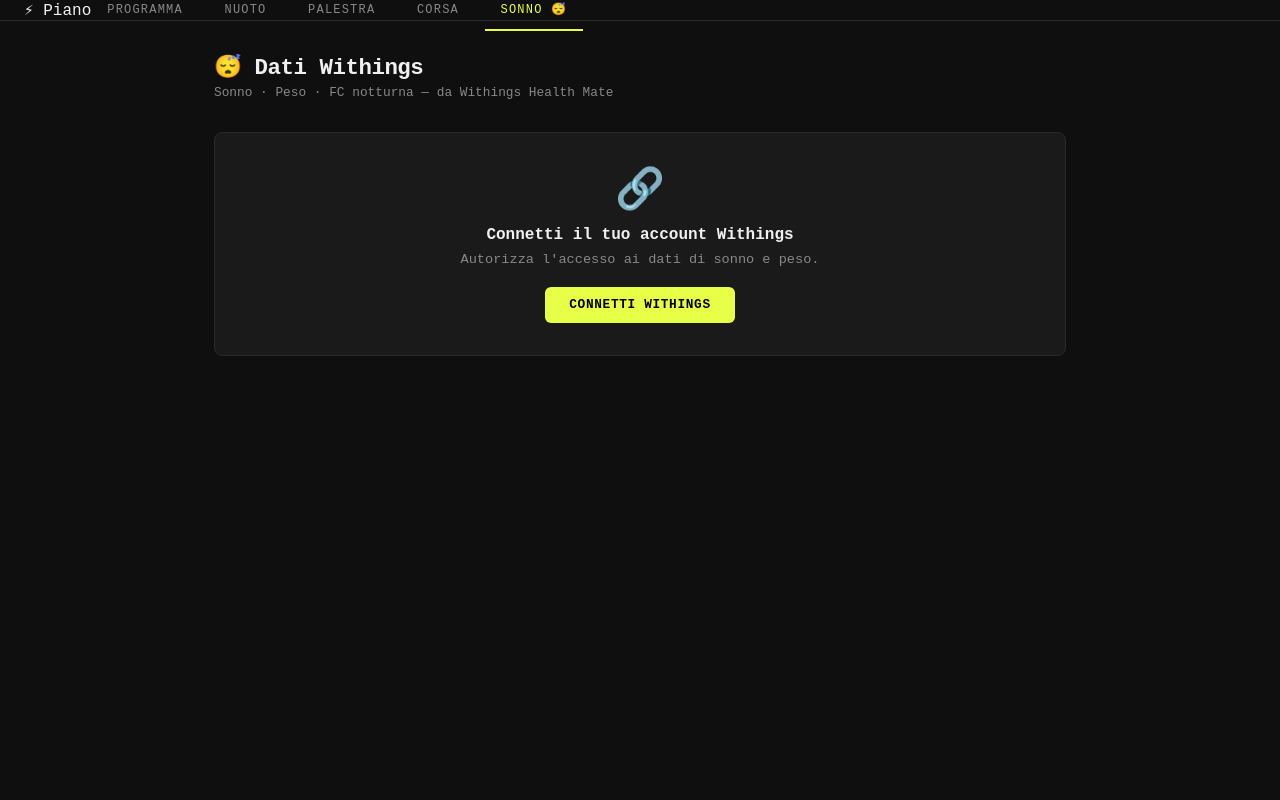
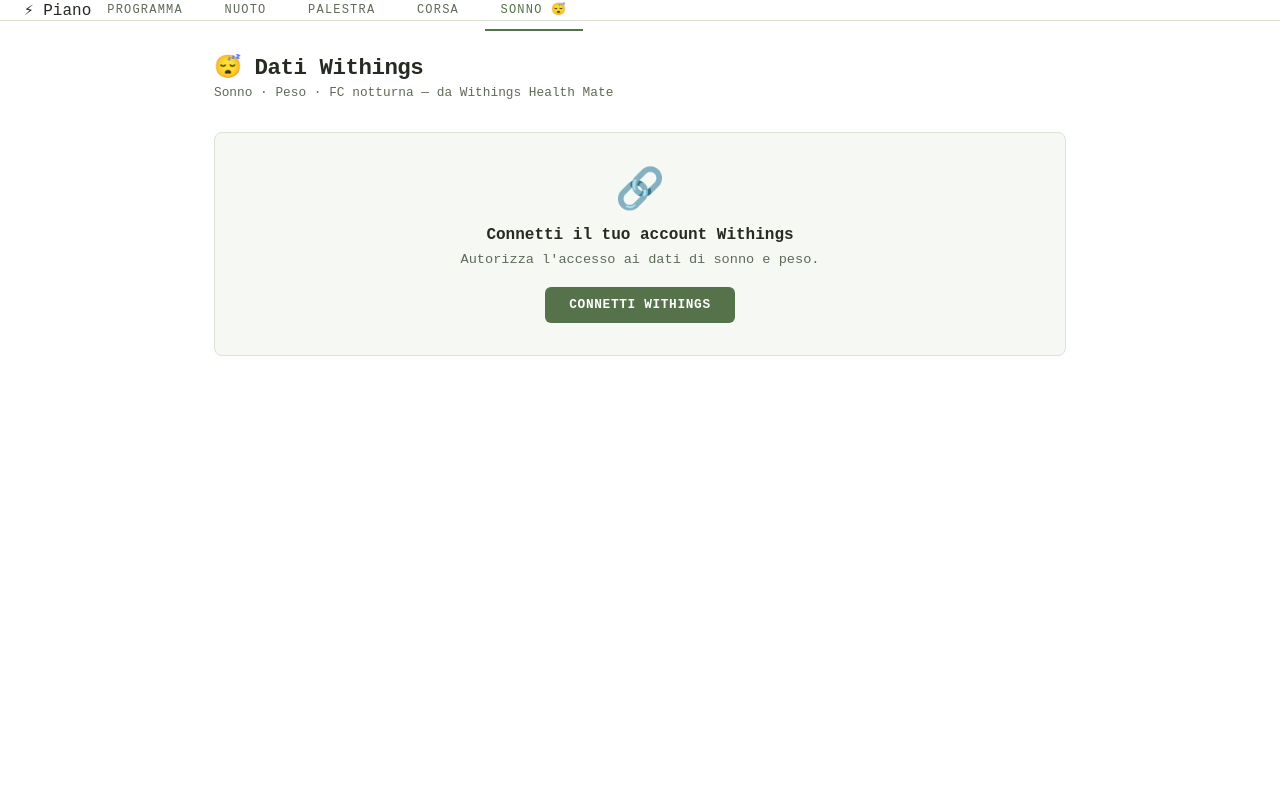
Before and after one commit to salvatorepirrone/mioallenamento, a PHP site: page /callback.html in a window 1280 px wide. Run offline with PHP 8.4, Linux system fonts and the light colour scheme.

Commit message:
Restyle: palette bianco e verde salvia
- Sostituito il tema scuro neon con sfondo bianco e verde salvia (#55724a)
- Ricalibrati i colori delle categorie (blu, rosso, viola, ocra, terracotta) per contrasto AA su sfondo chiaro
- Aggiunte ombre leggere alle card per dare profondita
- Corretto fallback colore non definito in .w-chip strong

```diff
--- a/callback.html
+++ b/callback.html
@@ -6,16 +6,16 @@
 <title>Withings — Piano Allenamento</title>
 <style>
   :root {
-    --bg: #0f0f0f;
-    --surface: #1a1a1a;
-    --border: #2a2a2a;
-    --accent: #e8ff47;
-    --accent2: #47b4ff;
-    --text: #f0f0f0;
-    --muted: #888;
-    --good: #4ade80;
-    --warn: #facc15;
-    --bad: #f87171;
+    --bg: #ffffff;
+    --surface: #f6f8f3;
+    --border: #dce3d3;
+    --accent: #55724a;
+    --accent2: #3f72a0;
+    --text: #262b22;
+    --muted: #5f6a58;
+    --good: #2f8f66;
+    --warn: #8f6a1f;
+    --bad: #b94a3a;
   }
   * { box-sizing: border-box; margin: 0; padding: 0; }
   body {
@@ -58,7 +58,7 @@
 
   /* CONNECT BUTTON */
   .btn-connect {
-    display: inline-block; background: var(--accent); color: #000;
+    display: inline-block; background: var(--accent); color: #ffffff;
     padding: .65rem 1.5rem; border-radius: 6px; font-family: inherit;
     font-size: .8rem; font-weight: 700; letter-spacing: .05em;
     text-transform: uppercase; cursor: pointer; border: none;
@@ -98,8 +98,8 @@
     height: 8px; border-radius: 4px; background: var(--border);
     display: flex; overflow: hidden; margin: .5rem 0;
   }
-  .seg-deep { background: #6366f1; }
-  .seg-light { background: #818cf8; }
+  .seg-deep { background: #6b7fa0; }
+  .seg-light { background: #9aa8cc; }
   .seg-rem { background: var(--accent2); }
   .seg-awake { background: var(--border); }
   .sleep-legend {
@@ -149,9 +149,9 @@
     display: inline-block; padding: .15rem .5rem; border-radius: 3px;
     font-size: .65rem; font-weight: 600; letter-spacing: .05em;
   }
-  .badge-good { background: rgba(74,222,128,.15); color: var(--good); }
-  .badge-ok { background: rgba(250,204,21,.15); color: var(--warn); }
-  .badge-bad { background: rgba(248,113,113,.15); color: var(--bad); }
+  .badge-good { background: rgba(47,143,102,.15); color: var(--good); }
+  .badge-ok { background: rgba(166,124,36,.15); color: var(--warn); }
+  .badge-bad { background: rgba(185,74,58,.15); color: var(--bad); }
 
   /* SPINNER */
   .spinner {
@@ -163,7 +163,7 @@
 
   /* APNEA ALERT */
   .alert {
-    border: 1px solid var(--warn); background: rgba(250,204,21,.05);
+    border: 1px solid var(--warn); background: rgba(166,124,36,.05);
     border-radius: 6px; padding: .75rem 1rem; font-size: .8rem;
     color: var(--warn); margin-top: 1rem;
   }
@@ -177,11 +177,11 @@
 <nav>
   <span class="nav-logo">⚡ Piano</span>
   <div class="nav-links">
-    <a href="index.html"><span class="dot" style="background:#c8f55a"></span>Programma</a>
-    <a href="nuoto.html"><span class="dot" style="background:#7ab8f5"></span>Nuoto</a>
-    <a href="palestra.html"><span class="dot" style="background:#c85af5"></span>Palestra</a>
-    <a href="corsa.html"><span class="dot" style="background:#f55a5a"></span>Corsa</a>
-    <a href="callback.html" class="active"><span class="dot" style="background:#5af5c8"></span>Sonno 😴</a>
+    <a href="index.html"><span class="dot" style="background:#55724a"></span>Programma</a>
+    <a href="nuoto.html"><span class="dot" style="background:#3f72a0"></span>Nuoto</a>
+    <a href="palestra.html"><span class="dot" style="background:#7a5a96"></span>Palestra</a>
+    <a href="corsa.html"><span class="dot" style="background:#b94a3a"></span>Corsa</a>
+    <a href="callback.html" class="active"><span class="dot" style="background:#257566"></span>Sonno 😴</a>
   </div>
 </nav>
 
@@ -232,9 +232,9 @@
         <div class="score-wrap">
           <div class="score-ring">
             <svg width="80" height="80" viewBox="0 0 80 80">
-              <circle cx="40" cy="40" r="34" fill="none" stroke="#2a2a2a" stroke-width="8"/>
+              <circle cx="40" cy="40" r="34" fill="none" stroke="#dce3d3" stroke-width="8"/>
               <circle id="score-arc" cx="40" cy="40" r="34" fill="none"
-                stroke="#e8ff47" stroke-width="8" stroke-linecap="round"
+                stroke="#55724a" stroke-width="8" stroke-linecap="round"
                 stroke-dasharray="213.6" stroke-dashoffset="213.6"/>
             </svg>
             <div class="score-num" id="score-num">—</div>
@@ -250,10 +250,10 @@
         <div class="sleep-bar">
           <div class="sleep-bar-track" id="stage-bar"></div>
           <div class="sleep-legend">
-            <span><span class="leg-dot" style="background:#6366f1"></span>Profondo</span>
-            <span><span class="leg-dot" style="background:#818cf8"></span>Leggero</span>
-            <span><span class="leg-dot" style="background:#47b4ff"></span>REM</span>
-            <span><span class="leg-dot" style="background:#2a2a2a"></span>Sveglio</span>
+            <span><span class="leg-dot" style="background:#6b7fa0"></span>Profondo</span>
+            <span><span class="leg-dot" style="background:#9aa8cc"></span>Leggero</span>
+            <span><span class="leg-dot" style="background:#3f72a0"></span>REM</span>
+            <span><span class="leg-dot" style="background:#dce3d3"></span>Sveglio</span>
           </div>
         </div>
         <div id="apnea-alert" class="alert hidden">⚠️ Rilevate possibili apnee — valuta consulto medico.</div>
```
Also changed, not shown: corsa.html (+7 -7 lines), index.html (+14 -14 lines), nuoto.html (+12 -12 lines), palestra.html (+6 -6 lines), style.css (+35 -28 lines).
